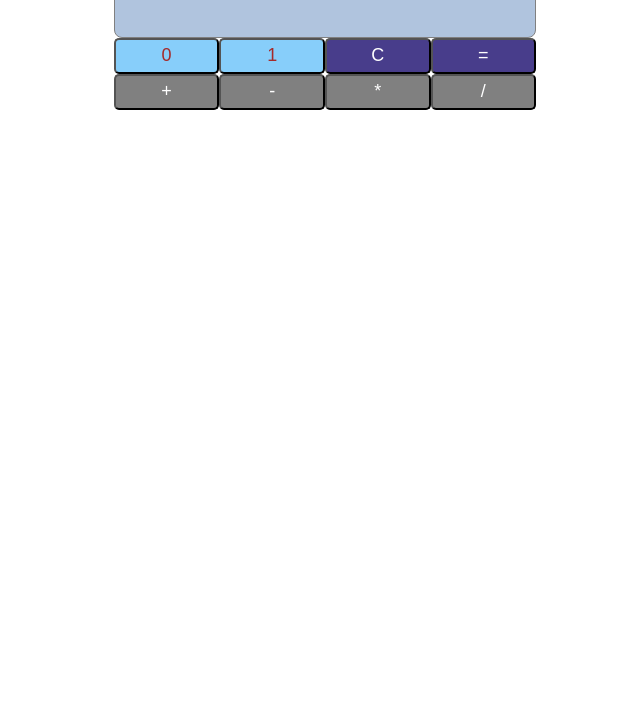
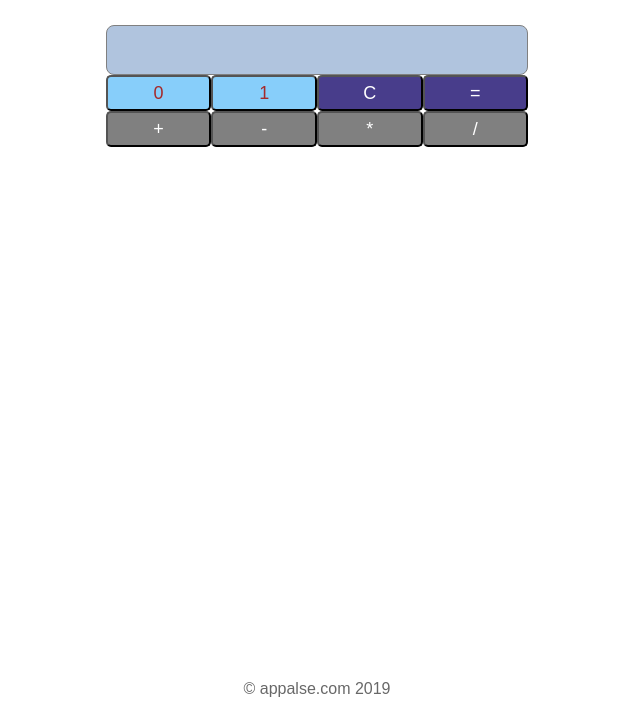
Before and after one commit to appalse/landing-page, a plain HTML site: page appalse/python/binary-calculator.html in a window 1280 px wide. Shown: the part 92-800 px from the top of the page, without its empty margins (323-963 px from the left). Drawn offline with Linux system fonts and the light colour scheme.

Commit message:
update footer and add links to blog articles

```diff
--- a/appalse/python/binary-calculator.css
+++ b/appalse/python/binary-calculator.css
@@ -1,3 +1,8 @@
+* {
+    margin: 0;
+    padding: 0;
+}
+
 body {
     width: 100%;
     font-family: Arial, Helvetica, sans-serif;
@@ -5,6 +10,7 @@ body {
 
 .header {
   width: 100%;
+  padding: 40px 0;
   text-align: center;
   color: darkblue;
 }
@@ -45,3 +51,12 @@ body {
     float: left;
     border-radius: 5px;
 }
+
+.footer {
+    position: absolute;
+    bottom: 0;
+    width: 100%;
+    text-align: center;
+    color: rgb(104,104,104);
+    padding: 10px 0;
+}
--- a/appalse/python/binary-calculator.html
+++ b/appalse/python/binary-calculator.html
@@ -21,6 +21,7 @@
         <button class="btn" id="btnDiv">/</button>
       </div>
     </section>
+    <footer class="footer">&copy; appalse.com 2019</footer>
     <script src="binary-calculator.js"></script>
   </body>
 </html>
--- a/appalse/python/memoji.css
+++ b/appalse/python/memoji.css
@@ -186,3 +186,12 @@ body {
 		transform: translateY(-10px) scaleY(1.3);
 	}
 }
+
+.footer {
+    position: absolute;
+    bottom: 0;
+    width: 100%;
+    text-align: center;
+    color: rgb(104,104,104);
+    padding: 10px 0;
+}
```
Also changed, not shown: appalse/python/index.html (+5 -5 lines), appalse/python/memoji.html (+1 -1 lines).
